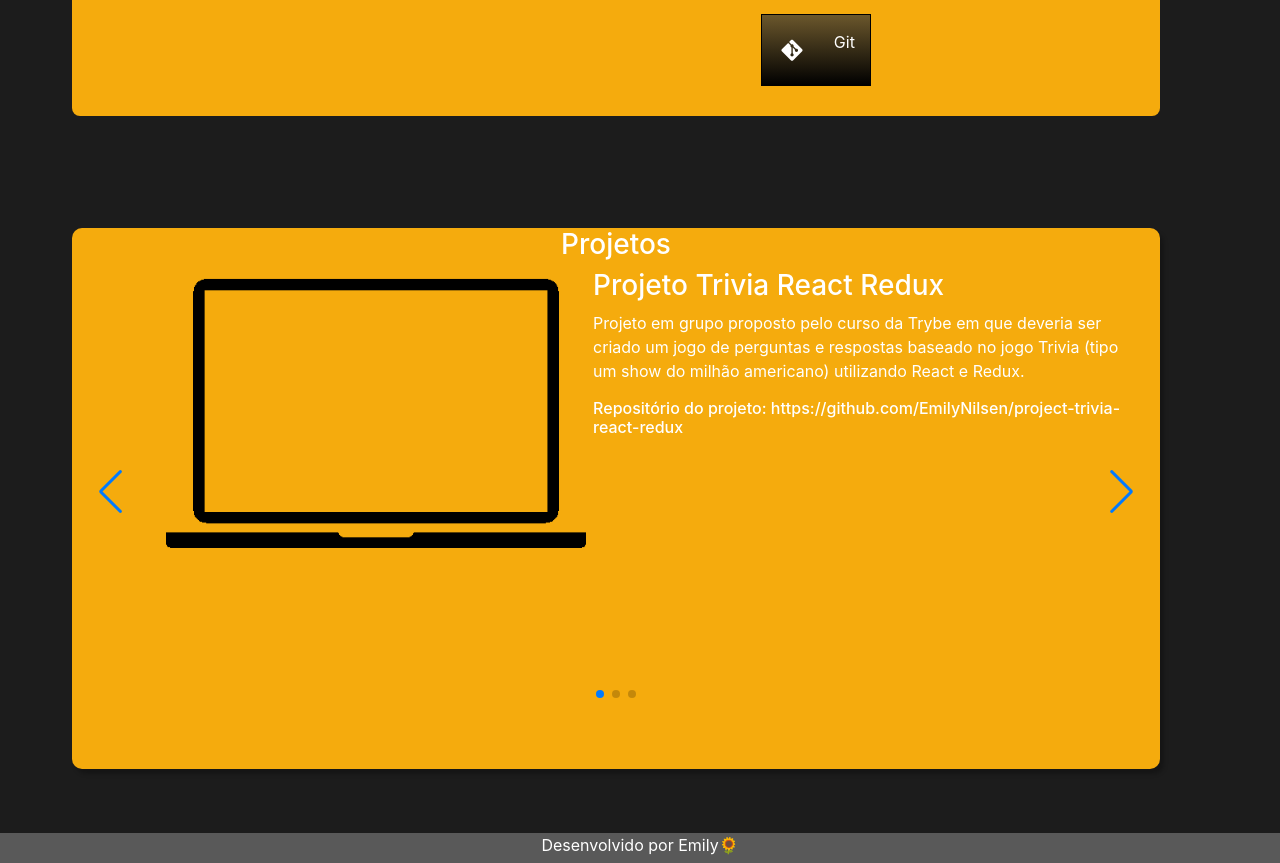
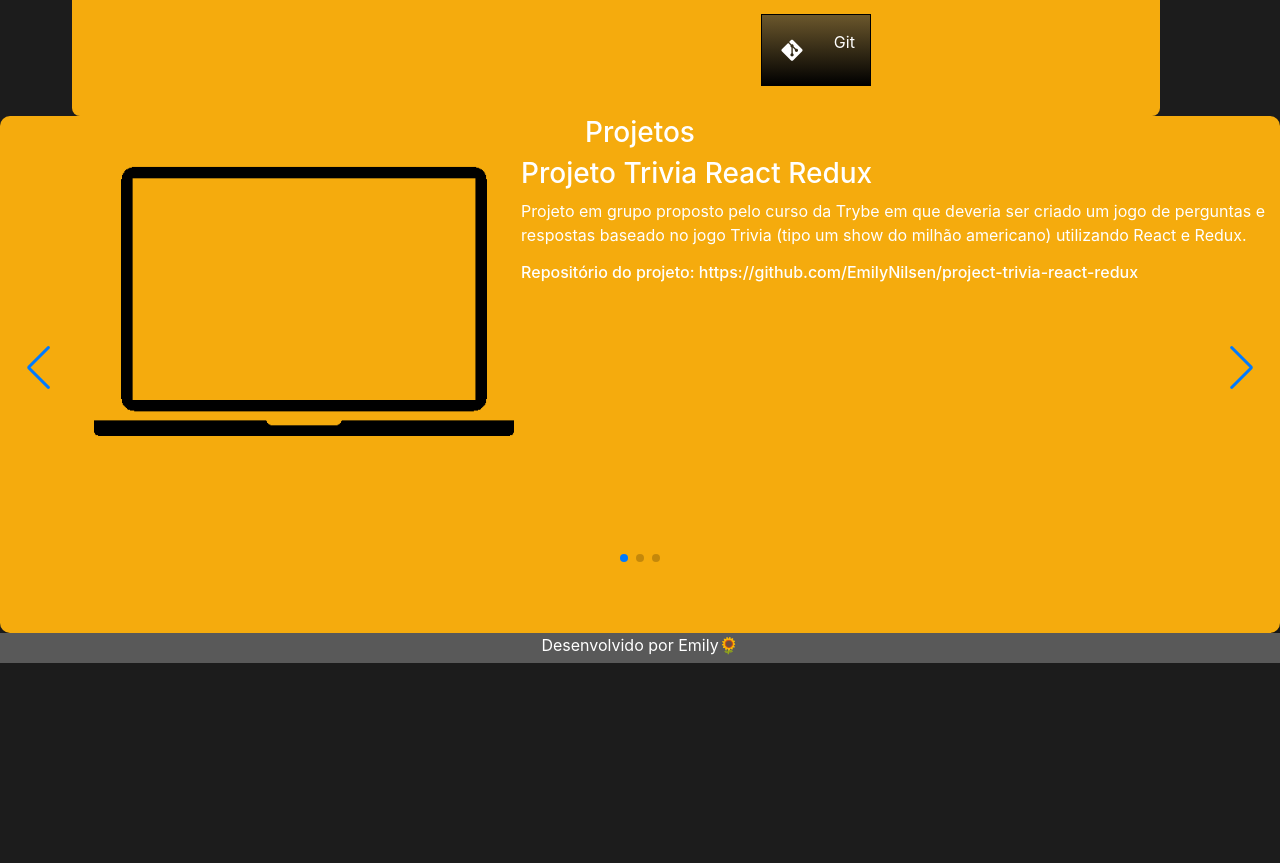
Before and after one commit to EmilyNilsen/EmilyNIlsen.github.io, a React (Create React App) app: page / in a window 1280 px wide. Shown: the part 1900-2763 px from the top of the page. After the commit the page ends 2563 px from the top, so only its background shows below. Built offline with nearby package versions, Linux system fonts and the light colour scheme.

Commit message:
reorganizando pasta CSS

```diff
--- a/src/CSS/style.css
+++ b/src/CSS/style.css
@@ -154,42 +154,37 @@
 }
 
 .title-projects {
- color: white;
- text-align: center;
+  color: white;
+  text-align: center;
 }
 
-/* .container-projects {
-  padding-bottom: 19%;
-  width: 100%;
+.container-projetos {
+  padding-bottom: 5%;
   margin-top: 7rem;
+  width: 85%;
+  margin-left: 4.5rem;
+  border-radius: 0.5rem;
 }
 
-.project-content{
+.conteudo-projetos {
   background-color: rgba(245,171,13,1);
-  padding: 20px;
-  padding: 30px;
-  width: 85%;
-  margin-left: 4.5rem;
-} */
-
-/* .project-grid {
-  gap: 3rem;
-  color: black;
-  display: flex;
-  flex-wrap: wrap;
-  align-items: center;
-  justify-content: space-around;
-
+  border-radius: 10px;
+  box-shadow: 4px 5px 4px rgba(0, 0, 0, 0.25);
+  color: white;
+  padding-bottom: 55px;
+  padding-left: 15px;
+  padding-right: 15px;
 }
 
-.project-list {
-  width: 200px;
-  height: 200px;
-  gap: 1rem;
-  padding: 15px;
-  border: solid black 1px;
-  background-color: aliceblue;
-} */
+.image-computador {
+  max-height: 18rem;
+  padding: 0px 7px;
+  margin-left: 4.5rem;
+}
+
+.slide-list {
+  display: flex;
+}
 
 .footer-Page p {
   text-align: center;
@@ -217,44 +212,3 @@
   opacity: 1;
   transform: translateY(0);
 }
-
-.conteudo-projetos {
-  padding-bottom: 5%;
-  margin-top: 7rem;
-  width: 85%;
-  margin-left: 4.5rem;
-  border-radius: 0.5rem;
-}
-
-.image-computador {
-  max-height: 18rem;
-  padding: 0px 7px;
-  margin-left: 4.5rem;
-}
-
-.slide-list {
-  display: flex;
-}
-
-
-.conteudo-projetos-escrito{
-  background-color: rgba(245,171,13,1);
-  border-radius: 10px;
-  box-shadow: 4px 5px 4px rgba(0, 0, 0, 0.25);
-  color: white;
-  padding-bottom: 55px;
-  padding-left: 15px;
-  padding-right: 15px;
-}
-
-/* .conteudo-projetos-trabalho{
-  display: flex;
-  flex-wrap: wrap;
-  justify-content: center;
-  background-color: var(--cor-conteudo-projeto);
-  width: 100%;
-  height: 375px;
-  margin: auto;
-  border-radius: 10px;
-  align-items: center;
-} */
```
